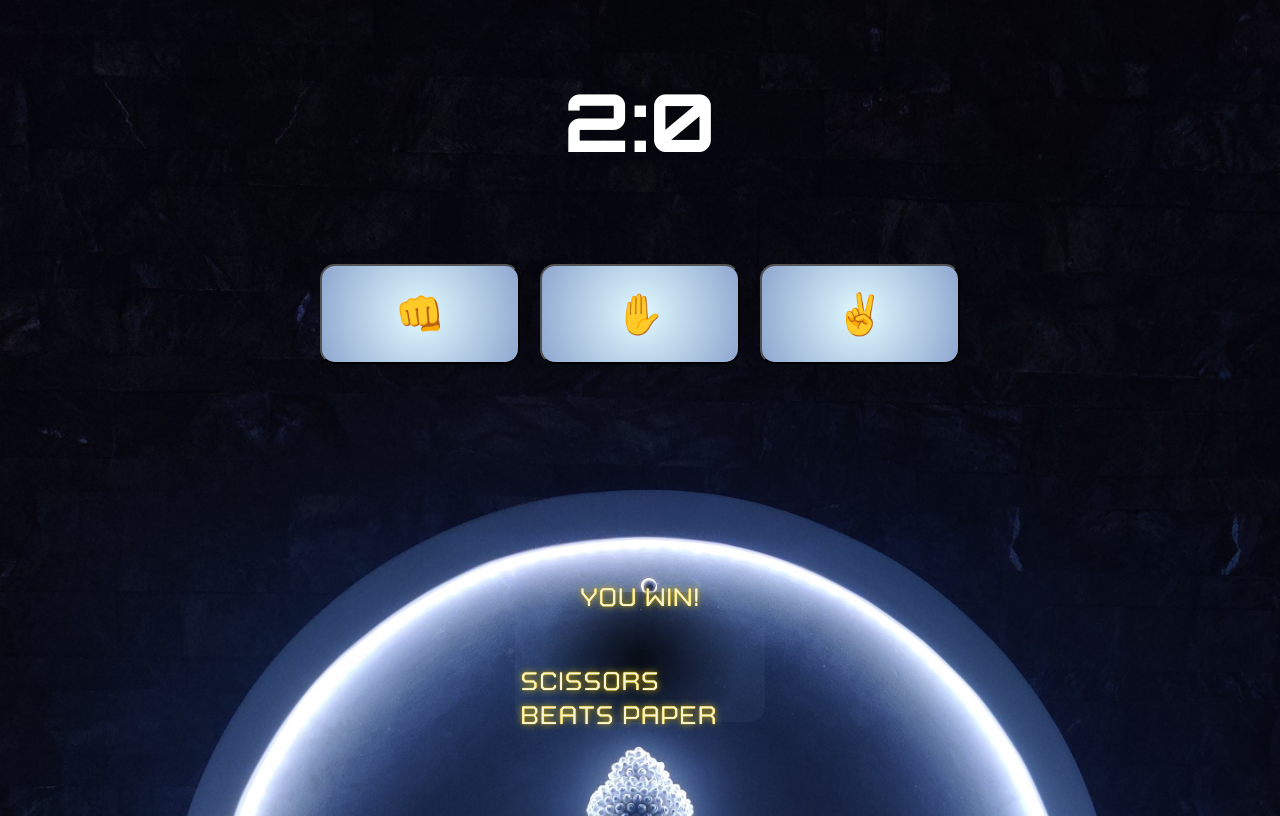
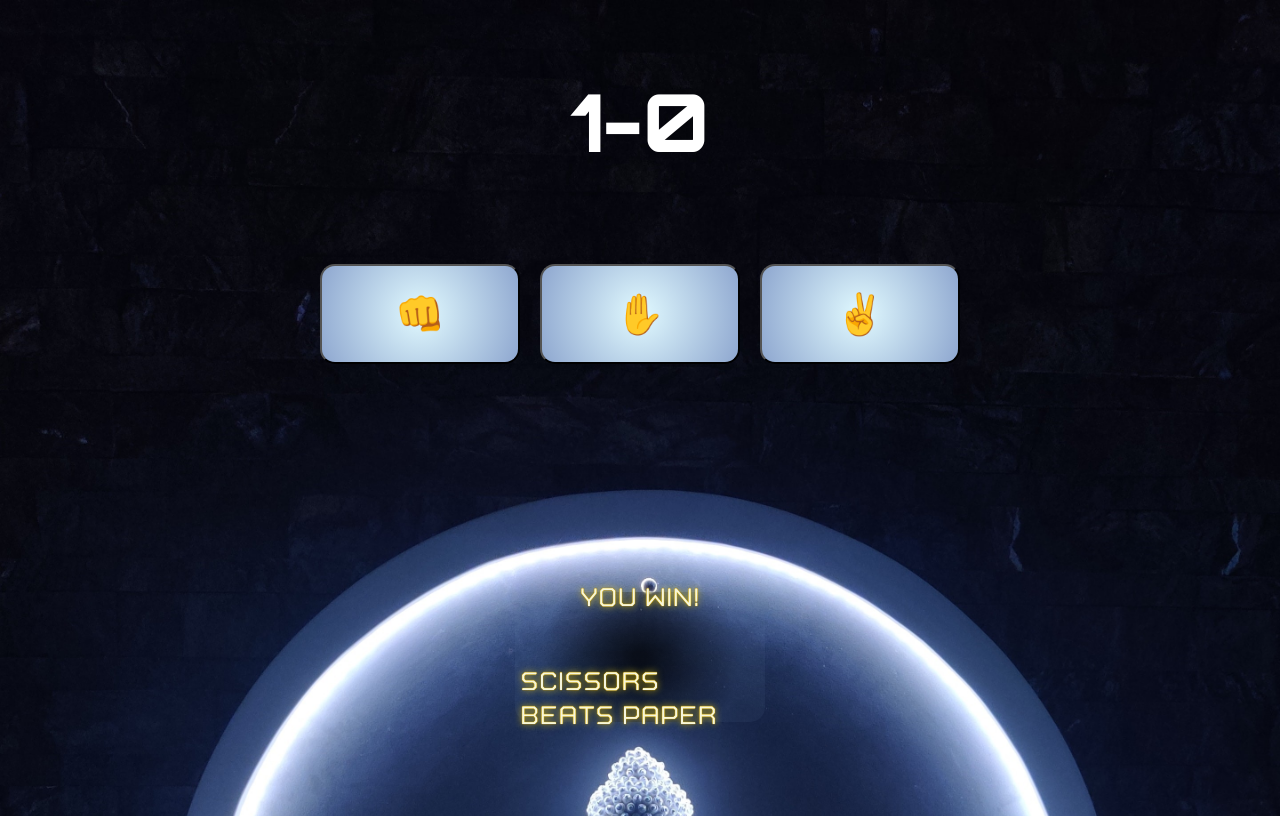
Before and after one commit to Nils-Fischer/Rock-Paper-Scissor, a plain HTML site: page index.html in a window 1280 px wide. Both pictures are taken after a click on the button "✌️". Drawn offline with Linux system fonts and the light colour scheme.

Commit message:
score implementation

```diff
--- a/index.html
+++ b/index.html
@@ -13,7 +13,7 @@
   </head>
   <body>
     <div class="container1">
-      <div class="score">2:0</div>
+      <div id="score">0-0</div>
       <div class="buttons">
         <button id="rock">👊</button>
         <button id="paper">✋</button>
--- a/script.js
+++ b/script.js
@@ -33,21 +33,24 @@ function playRound(playerSelection, computerSelection) {
   } beats ${!bool ? playerSelection : computerSelection}</p>`;
 }
 
-function game() {
-  playerScore = computerScore = 0;
-  for (let i = 0; i < 5; i++) {
-    let result = playRound(prompt(), computerPlay());
-    if (result === "Draw!" || result === "invalid input") {
-      console.log(result);
-      i--;
-    } else {
-      result ? playerScore++ : computerScore++;
-      console.log(`${result ? "Player" : "Computer"} won the round!`);
-    }
-  }
-  console.log(
-    `${playerScore > computerScore ? "Player" : "Computer"} won the game!`
-  );
+function updateScore(char) {
+  const score = document.getElementById("score");
+  if (score.textContent.length > 3) score.innerText = "0-0";
+  if (char === "!") return;
+  else if (char === "W")
+    score.innerText = `${
+      1 + parseInt(score.textContent.charAt(0))
+    }-${score.textContent.charAt(2)}`;
+  else if (char === "L")
+    score.innerText = `${score.textContent.charAt(0)}-${
+      1 + parseInt(score.textContent.charAt(2))
+    }`;
+  playerScore = score.textContent.charAt(0);
+  computerScore = score.textContent.charAt(2);
+  if (playerScore === "5" || computerScore === "5")
+    score.innerHTML = `${
+      playerScore > computerScore ? "You won the Game" : "You lost the Game"
+    }`;
 }
 
 const rockButton = document.getElementById("rock");
@@ -57,12 +60,15 @@ const result = document.getElementById("result");
 
 rockButton.addEventListener("click", function (e) {
   result.innerHTML = playRound("Rock", computerPlay());
+  updateScore(result.textContent.charAt(4));
 });
 
 paperButton.addEventListener("click", function (e) {
   result.innerHTML = playRound("Paper", computerPlay());
+  updateScore(result.textContent.charAt(4));
 });
 
 ScissorsButton.addEventListener("click", function (e) {
   result.innerHTML = playRound("Scissors", computerPlay());
+  updateScore(result.textContent.charAt(4));
 });
--- a/styles.css
+++ b/styles.css
@@ -33,7 +33,7 @@ body {
   gap: 25%;
 }
 
-.score {
+#score {
   align-self: center;
   color: white;
   font-family: orbitron, monospace;
```
